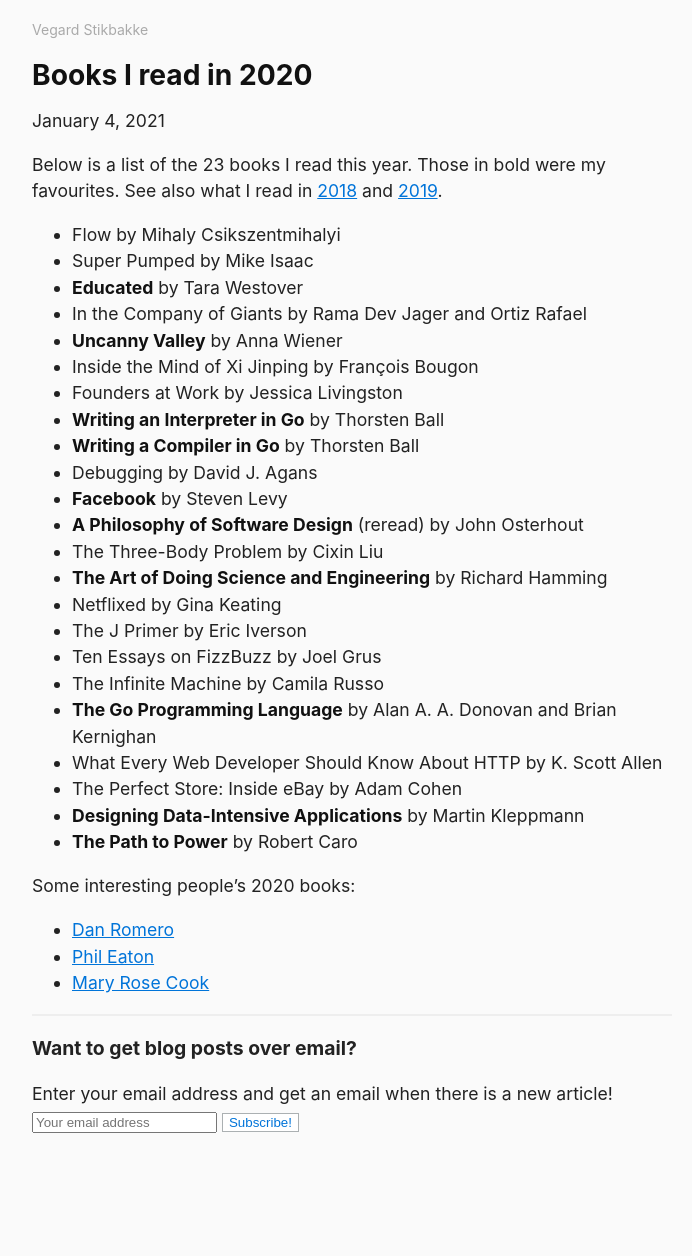
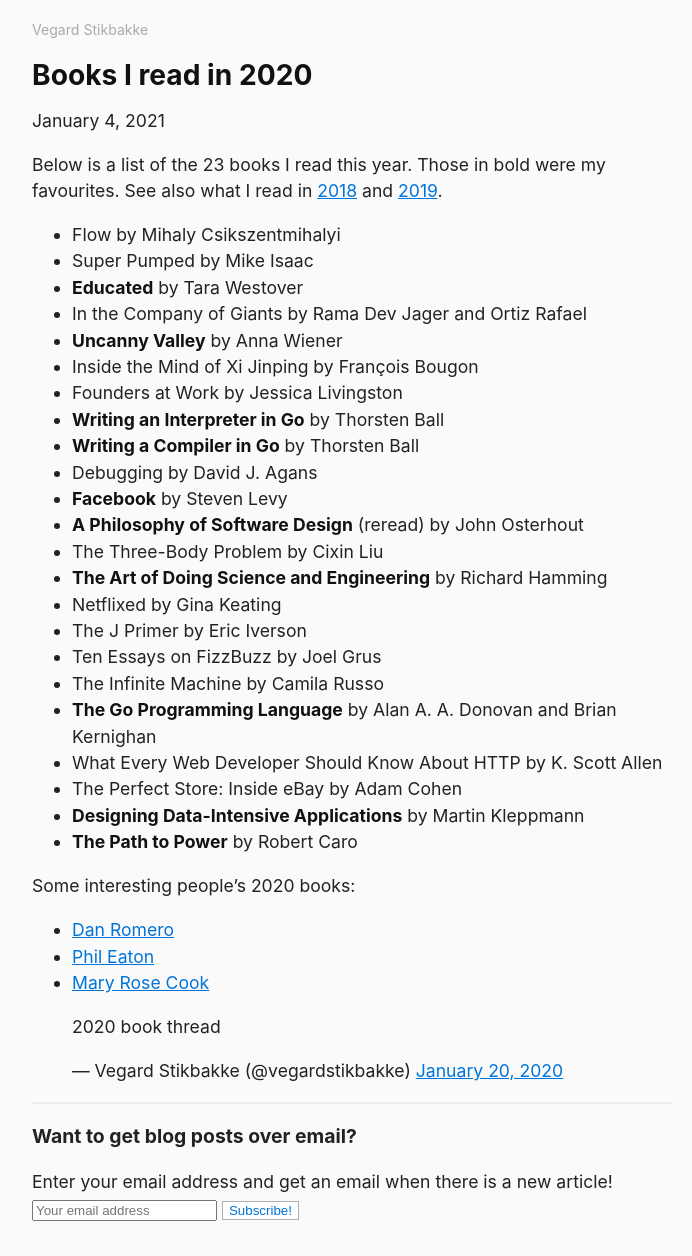
Before and after one commit to vegarsti/vegarsti.github.io, a Jekyll site: the page built from _posts/2021-01-04-books-2020.md, in a window 1280 px wide. Shown: the whole page, without its empty margins (288-980 px from the left). Built offline with Jekyll 4.4.1, drawn with Linux system fonts in a browser that asks for light colours; nearby versions of some CDN libraries; some web fonts are replaced; comment, search, counter and statistics services are not loaded; before the commit the page ends 1168 px from its top, so only the background shows below that.

Commit message:
Add Tweet embed

```diff
--- a/_posts/2021-01-04-books-2020.md
+++ b/_posts/2021-01-04-books-2020.md
@@ -35,3 +35,5 @@ Some interesting people's 2020 books:
 - [Dan Romero](https://danromero.org/2020-booklist.html)
 - [Phil Eaton](https://notes.eatonphil.com/year-in-books-2020.html)
 - [Mary Rose Cook](http://notebook.maryrosecook.com/BooksIreadin2020.html)
+
+<blockquote class="twitter-tweet"><p lang="en" dir="ltr">2020 book thread</p>&mdash; Vegard Stikbakke (@vegardstikbakke) <a href="https://twitter.com/vegardstikbakke/status/1219219790549614592?ref_src=twsrc%5Etfw">January 20, 2020</a></blockquote> <script async src="https://platform.twitter.com/widgets.js" charset="utf-8"></script>
```
